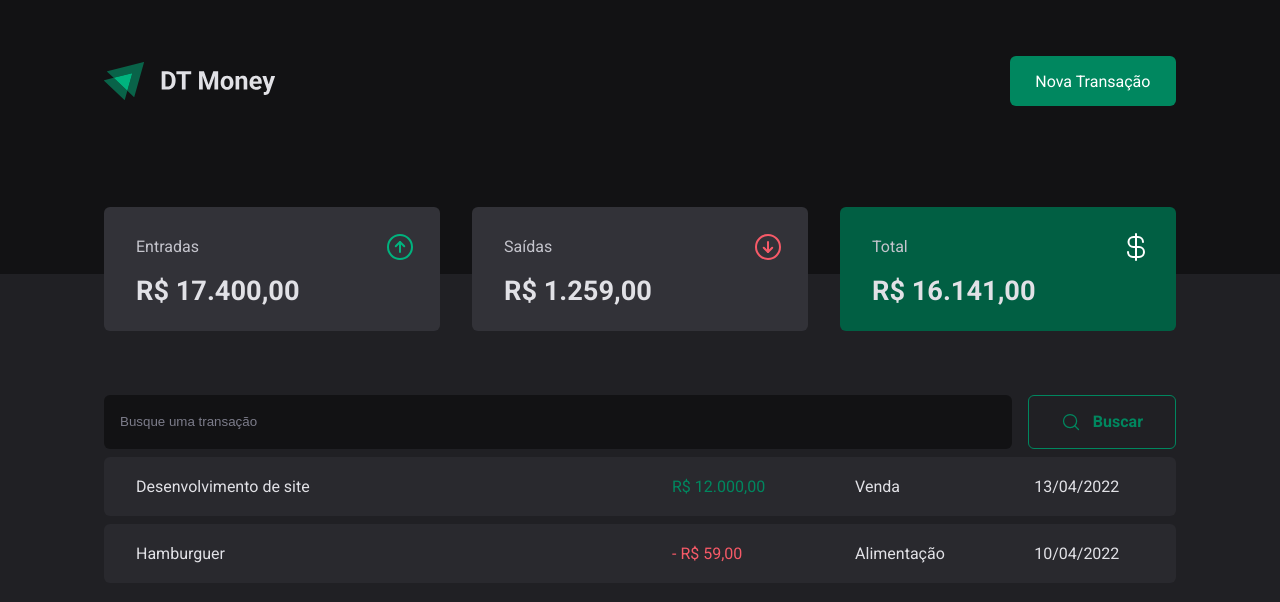
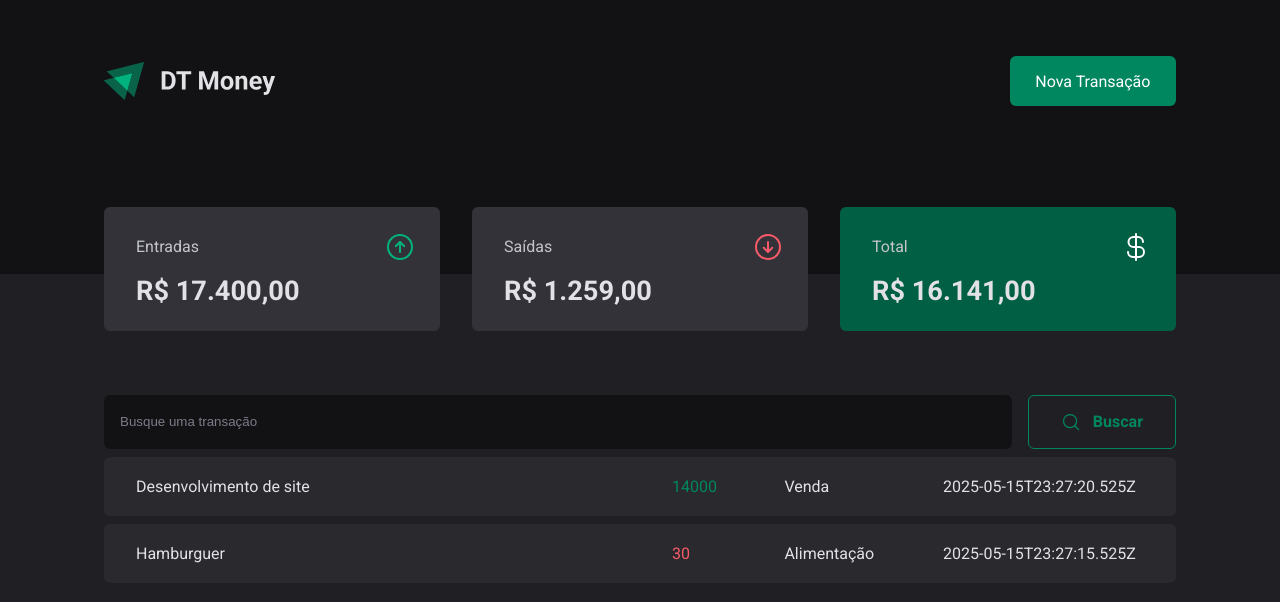
Before and after one commit to skyrons/DT-Money, a React (Vite) app: page / in a window 1280 px wide. Shown: the top 602 px of the page. Built offline with nearby package versions, Linux system fonts and the light colour scheme; data requests are answered from the project's data file.

Commit message:
API connetction-http request

```diff
--- a/server.json
+++ b/server.json
@@ -5,7 +5,7 @@
       "description": "Desenvolvimento de site",
       "type": "income",
       "category": "Venda",
-      "Price": 14000,
+      "price": 14000,
       "createdAt": "2025-05-15T23:27:20.525Z"
     },
     {
@@ -13,7 +13,7 @@
       "description": "Hamburguer",
       "type": "outcome",
       "category": "Alimentação",
-      "Price": 50,
+      "price": 30,
       "createdAt": "2025-05-15T23:27:15.525Z"
     }
   ]
--- a/src/pages/Transactions/index.tsx
+++ b/src/pages/Transactions/index.tsx
@@ -1,9 +1,32 @@
+import { useEffect, useState } from "react";
 import { Header } from "../../components/Header";
 import { Summary } from "../../components/Summary";
 import { SearchTransaction } from "./components/SearchTransaction";
 import { PriceHighlight, TransactionsContainer, TransactionsTable } from "./styles";
 
+
+interface Transaction {
+  id: number;
+  description: string;
+  type: 'income' | 'outcome';
+  price: number;
+  category: string;
+  createdAt: string;
+}
 export function Transactions (){
+  const [transactions, setTransactions] = useState<Transaction[]>([])
+
+  async function loadTRansactions(){
+    const response = await fetch ('http://localhost:3000/transactions');
+    const data = await response.json();
+
+    setTransactions(data)
+  }
+
+  useEffect(() => {
+    loadTRansactions();
+  }, [])
+
   return (
     <div>
       <Header />
@@ -13,27 +36,20 @@
         <SearchTransaction />
         <TransactionsTable>
           <tbody>
-            <tr>
-              <td width="50%">Desenvolvimento de site</td>
-              <td>
-                <PriceHighlight variant="income">
-                  R$ 12.000,00
-                </PriceHighlight>
-
-                </td>
-              <td>Venda</td>
-              <td>13/04/2022</td>
-            </tr>
-            <tr>
-              <td width="50%">Hamburguer</td>
-              <td>
-                <PriceHighlight variant="outcome">
-                  - R$ 59,00
-                </PriceHighlight>
-                </td>
-              <td>Alimentação</td>
-              <td>10/04/2022</td>
-            </tr>
+            {transactions.map(transaction => {
+              return(
+                <tr key={transaction.id}>
+                  <td width="50%">{transaction.description}</td>
+                  <td>
+                    <PriceHighlight variant={transaction.type}>
+                      {transaction.price}
+                    </PriceHighlight>
+                  </td>
+                  <td>{transaction.category}</td>
+                  <td>{transaction.createdAt}</td>
+                </tr>
+              )
+            })}
           </tbody>
         </TransactionsTable>
       </TransactionsContainer>
```
